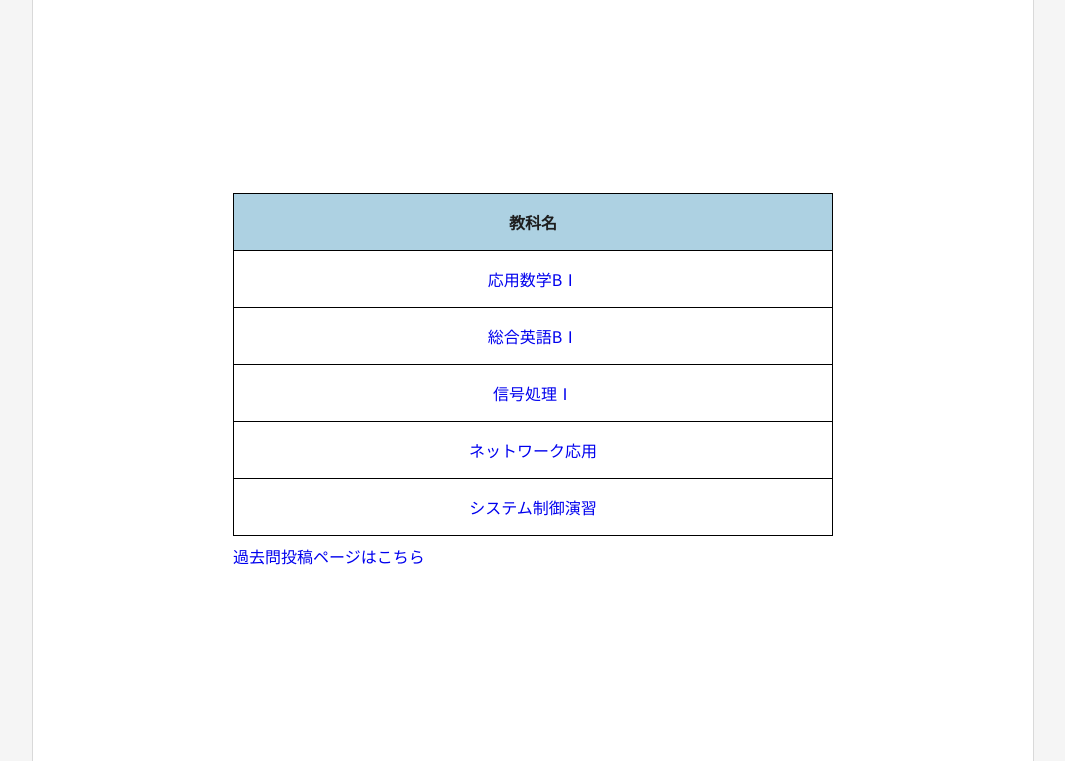
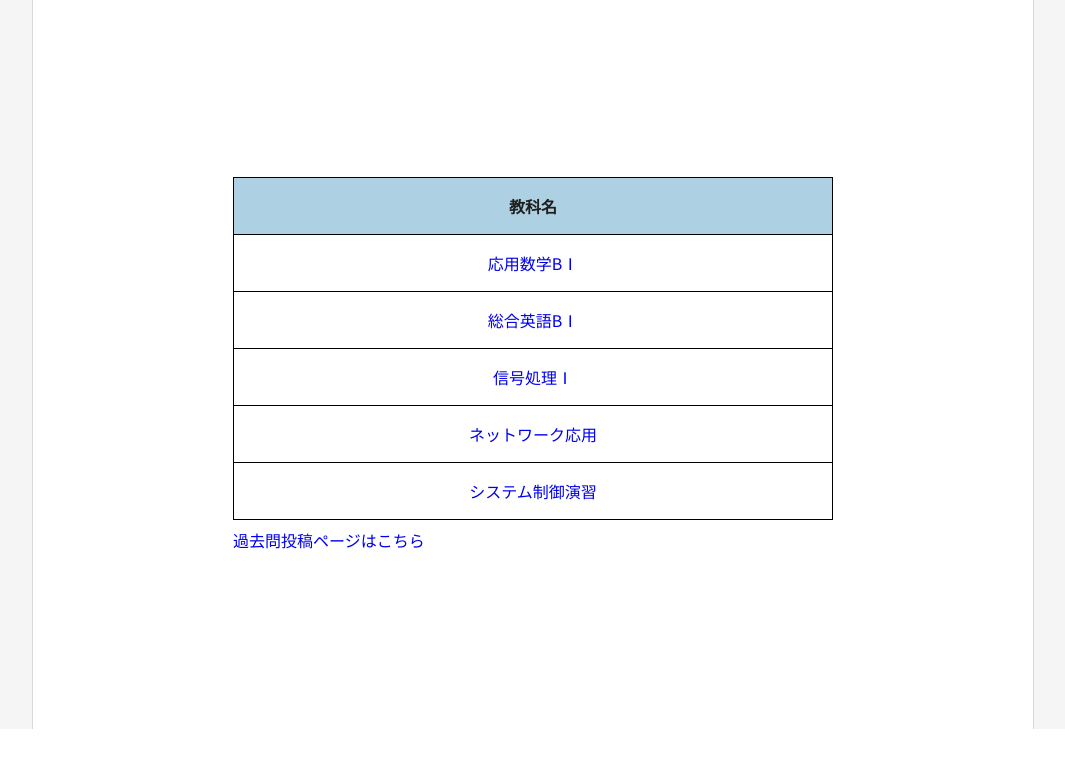
Before and after one commit to umiteru2004/schedule-site, a PHP site: page /index.php in a window 1280 px wide. Shown: the part 71-832 px from the top of the page, without its empty margins (107-1172 px from the left). After the commit the page ends 800 px from the top, so only its background shows below. Run offline with PHP 8.4, Linux system fonts and the light colour scheme.

Commit message:
fix: グローバルCSSで、mainタグにpaddingが追加されたことで、mainタグの高さが大きくなってしまっていた不具合を修正しました。

```diff
--- a/php/css/globals.css
+++ b/php/css/globals.css
@@ -27,7 +27,7 @@ header {
 }
 
 main {
-  min-height: calc(100vh - 71px);
+  min-height: calc(100vh - 103px);
   width: 968px;
   margin: 0 auto;
   padding: 16px;
```
